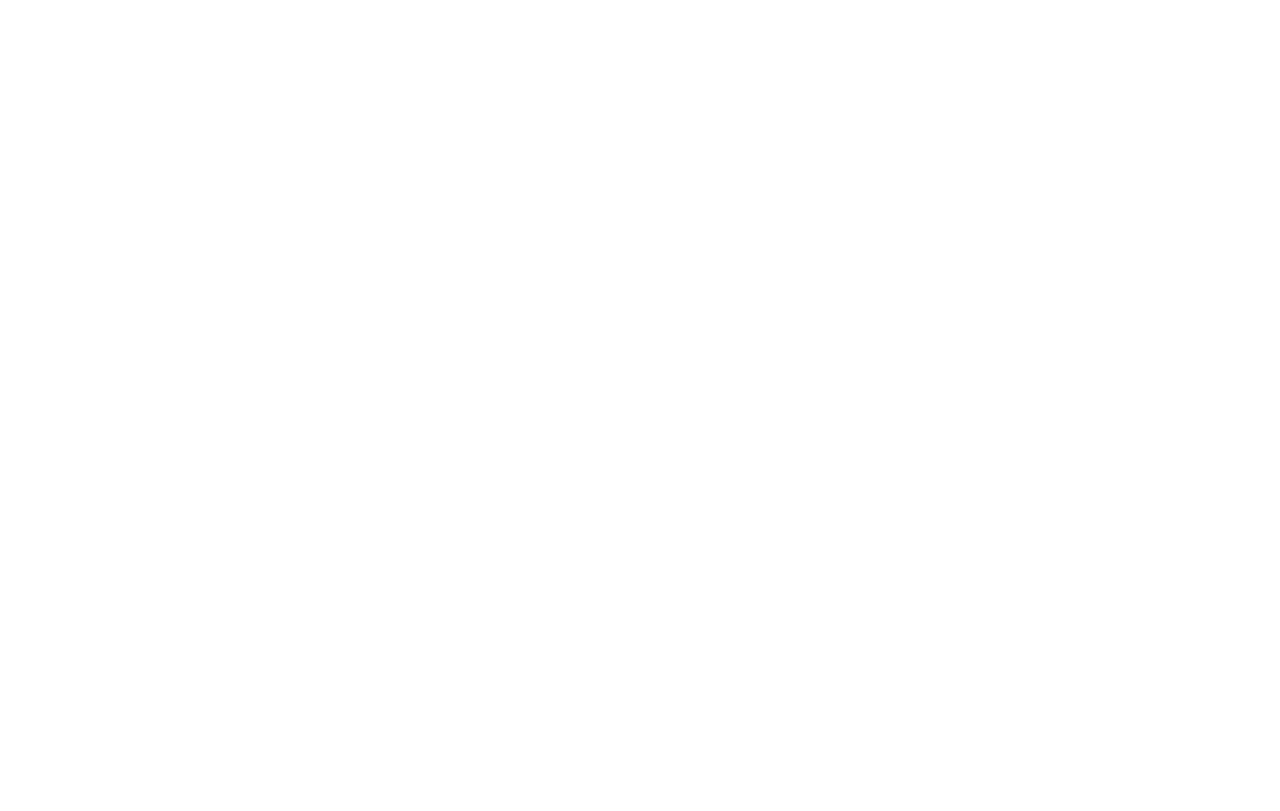
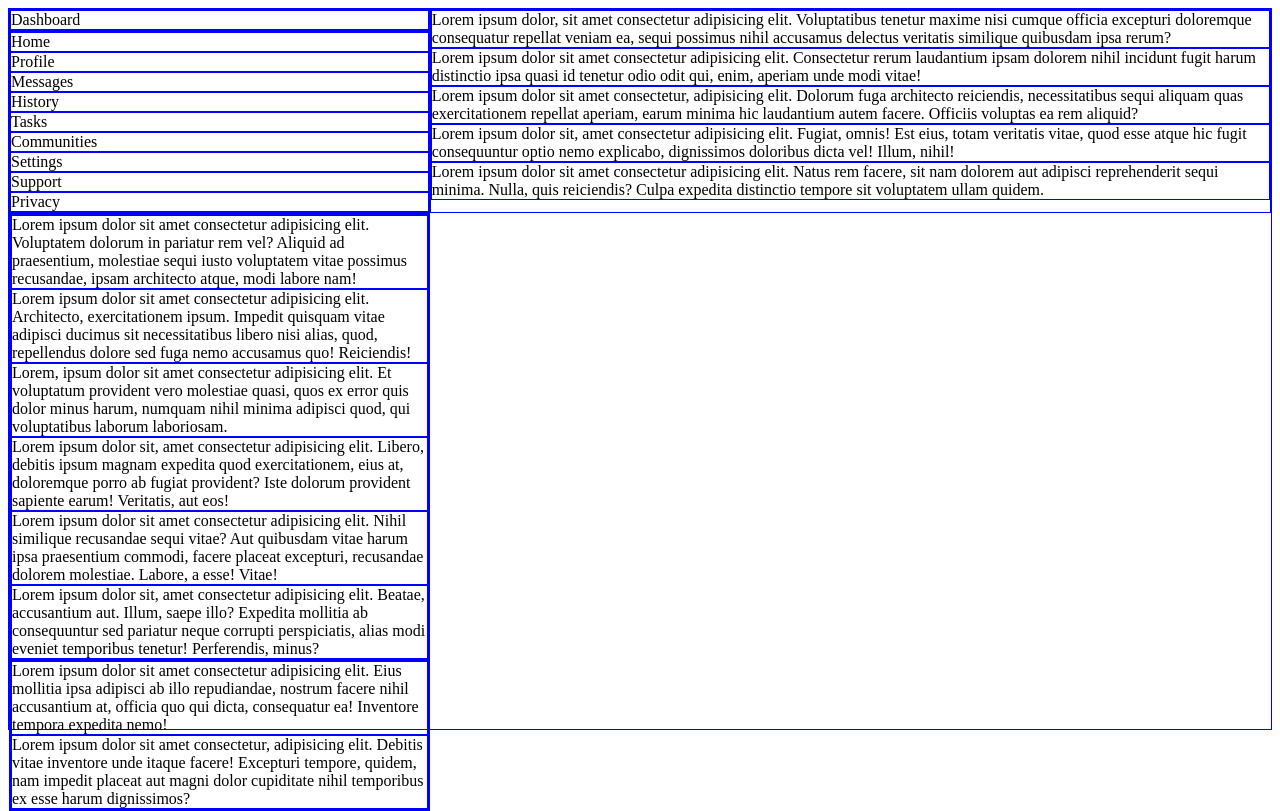
Before and after one commit to Stephenasembo/admin-dashboard, a plain HTML site: page index.html in a window 1280 px wide. Drawn offline with Linux system fonts and the light colour scheme.

Commit message:
Add Dummy Text
To be able to view the layout design

```diff
--- a/index.html
+++ b/index.html
@@ -9,39 +9,66 @@
 <body>
     <div class="container">
         <div class="sidebar">
-            <div class="dashboard">
-                <div class="home"></div>
-                <div class="profile"></div>
-                <div class="messages"></div>
-                <div class="history"></div>
-                <div class="tasks"></div>
-                <div class="communities"></div>
-            </div>
-            <div class="settings"></div>
-            <div class="support"></div>
-            <div class="privacy"></div>
+            <div class="dashboard">Dashboard</div>
+            <div class="navigation"></div>
+                <div class="home">Home</div>
+                <div class="profile">Profile</div>
+                <div class="messages">Messages</div>
+                <div class="history">History</div>
+                <div class="tasks">Tasks</div>
+                <div class="communities">Communities</div>
+            <div class="settings">Settings</div>
+            <div class="support">Support</div>
+            <div class="privacy">Privacy</div>
         </div>
 
         <div class="header">
-            <div class="search"></div>
-            <div class="notification"></div>
-            <div class="profile"></div>
-            <div class="user_profile"></div>
-            <div class="user_buttons"></div>
+            <div class="search">
+                Lorem ipsum dolor, sit amet consectetur adipisicing elit. Voluptatibus tenetur maxime nisi cumque officia excepturi doloremque consequatur repellat veniam ea, sequi possimus nihil accusamus delectus veritatis similique quibusdam ipsa rerum?
+            </div>
+            <div class="notification">
+                Lorem ipsum dolor sit amet consectetur adipisicing elit. Consectetur rerum laudantium ipsam dolorem nihil incidunt fugit harum distinctio ipsa quasi id tenetur odio odit qui, enim, aperiam unde modi vitae!
+            </div>
+            <div class="profile">
+                Lorem ipsum dolor sit amet consectetur, adipisicing elit. Dolorum fuga architecto reiciendis, necessitatibus sequi aliquam quas exercitationem repellat aperiam, earum minima hic laudantium autem facere. Officiis voluptas ea rem aliquid?
+            </div>
+            <div class="user_profile">
+                Lorem ipsum dolor sit, amet consectetur adipisicing elit. Fugiat, omnis! Est eius, totam veritatis vitae, quod esse atque hic fugit consequuntur optio nemo explicabo, dignissimos doloribus dicta vel! Illum, nihil!
+            </div>
+            <div class="user_buttons">
+                Lorem ipsum dolor sit amet consectetur adipisicing elit. Natus rem facere, sit nam dolorem aut adipisci reprehenderit sequi minima. Nulla, quis reiciendis? Culpa expedita distinctio tempore sit voluptatem ullam quidem.
+
+            </div>
         </div>
 
         <div class="main">
             <div class="projects">
-                <div class="card"></div>
-                <div class="card"></div>
-                <div class="card"></div>
-                <div class="card"></div>
-                <div class="card"></div>
-                <div class="card"></div>
+                <div class="card">
+                    Lorem ipsum dolor sit amet consectetur adipisicing elit. Voluptatem dolorum in pariatur rem vel? Aliquid ad praesentium, molestiae sequi iusto voluptatem vitae possimus recusandae, ipsam architecto atque, modi labore nam!
+                </div>
+                <div class="card">
+                    Lorem ipsum dolor sit amet consectetur adipisicing elit. Architecto, exercitationem ipsum. Impedit quisquam vitae adipisci ducimus sit necessitatibus libero nisi alias, quod, repellendus dolore sed fuga nemo accusamus quo! Reiciendis!
+                </div>
+                <div class="card">
+                    Lorem, ipsum dolor sit amet consectetur adipisicing elit. Et voluptatum provident vero molestiae quasi, quos ex error quis dolor minus harum, numquam nihil minima adipisci quod, qui voluptatibus laborum laboriosam.
+                </div>
+                <div class="card">
+                    Lorem ipsum dolor sit, amet consectetur adipisicing elit. Libero, debitis ipsum magnam expedita quod exercitationem, eius at, doloremque porro ab fugiat provident? Iste dolorum provident sapiente earum! Veritatis, aut eos!
+                </div>
+                <div class="card">
+                    Lorem ipsum dolor sit amet consectetur adipisicing elit. Nihil similique recusandae sequi vitae? Aut quibusdam vitae harum ipsa praesentium commodi, facere placeat excepturi, recusandae dolorem molestiae. Labore, a esse! Vitae!
+                </div>
+                <div class="card">
+                    Lorem ipsum dolor sit, amet consectetur adipisicing elit. Beatae, accusantium aut. Illum, saepe illo? Expedita mollitia ab consequuntur sed pariatur neque corrupti perspiciatis, alias modi eveniet temporibus tenetur! Perferendis, minus?
+                </div>
             </div>
             <div class="aside">
-                <div class="announcements"></div>
-                <div class="trending"></div>
+                <div class="announcements">
+                    Lorem ipsum dolor sit amet consectetur adipisicing elit. Eius mollitia ipsa adipisci ab illo repudiandae, nostrum facere nihil accusantium at, officia quo qui dicta, consequatur ea! Inventore tempora expedita nemo!
+                </div>
+                <div class="trending">
+                    Lorem ipsum dolor sit amet consectetur, adipisicing elit. Debitis vitae inventore unde itaque facere! Excepturi tempore, quidem, nam impedit placeat aut magni dolor cupiditate nihil temporibus ex esse harum dignissimos?
+                </div>
             </div>
         </div>
     </div>
--- a/styles.css
+++ b/styles.css
@@ -0,0 +1,9 @@
+div {
+    border: 1px solid blue;
+}
+
+.container {
+    height: 90vh;
+    display: grid;
+    grid-template-columns: 1fr 2fr;
+}
```
